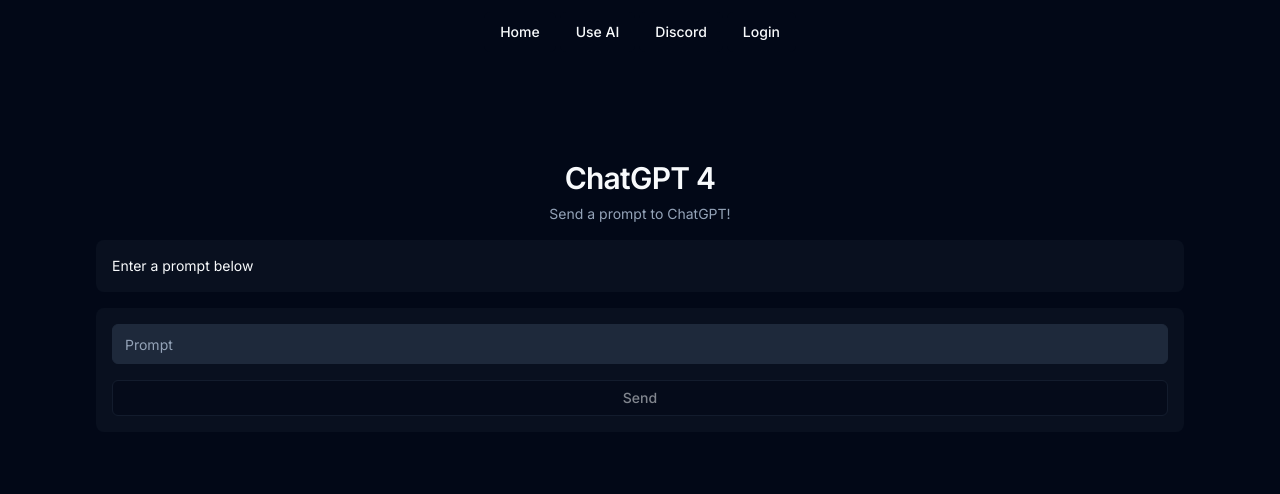
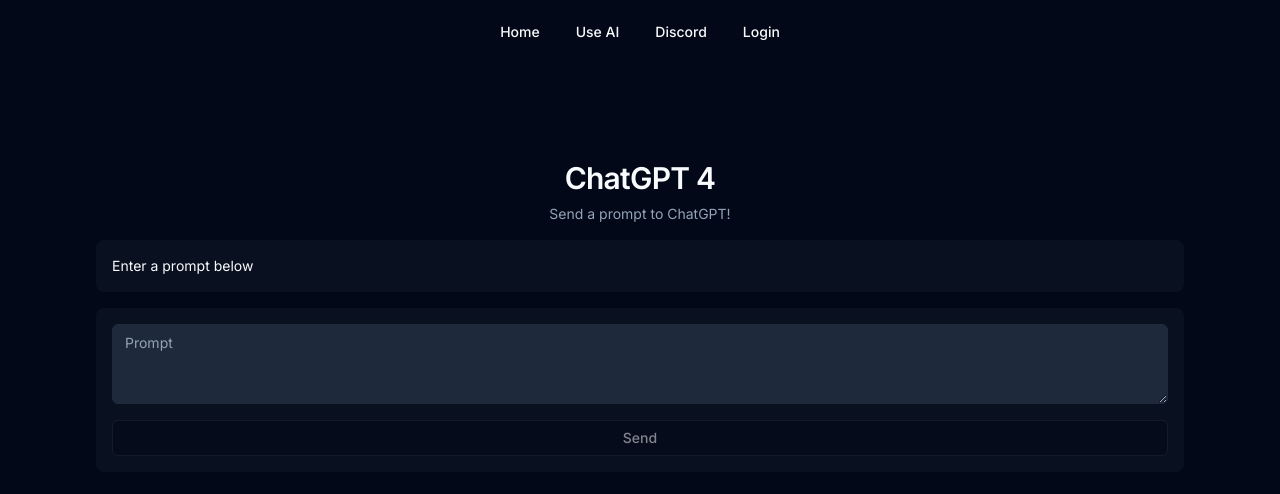
Before and after one commit to Abyscuit/byscuits_site, a Next.js app: page /ai in a window 1280 px wide. Shown: the top 494 px of the page. Built offline with nearby package versions, Linux system fonts and the light colour scheme.

Commit message:
devop: add textarea

```diff
--- a/src/app/ai/page.tsx
+++ b/src/app/ai/page.tsx
@@ -12,9 +12,9 @@
   // FormLabel,
   FormMessage,
 } from "@/components/ui/form";
-import { Input } from "@/components/ui/input";
 import { useState } from 'react';
 import { markdown } from "../../lib/markdown";
+import { Textarea } from '@/components/ui/textarea';
 
 const formSchema = z.object({
   prompt: z.string().min(1, {message: 'Prompt cannot be empty'}),
@@ -22,6 +22,7 @@
 
 export default function AI() {
   const [output, setOutput] = useState('Enter a prompt below');
+  const [loading, setLoading] = useState(false);
   const form = useForm<z.infer<typeof formSchema>>({
     resolver: zodResolver(formSchema),
     defaultValues: {
@@ -30,16 +31,16 @@
   });
 
   function onSubmit(values: z.infer<typeof formSchema>) {
+    setLoading(true);
     const prompt = encodeURI(values.prompt);
     fetch(`http://localhost:8000/gpt?prompt=${prompt}&model=gpt-4`).then(data => {
       data.json().then(d => {
-        const content = d['choices'][0]['message']['content'];
-        // eslint-disable-next-line no-console
-        console.log(content);
+        const content = d['choices'][0]['message']['content']; // Refactor this
         const rendered = markdown.render(content);
         setOutput(rendered);
+        setLoading(false);
       });
-    });
+    }).catch(() => setLoading(false));
   };
 
   return (
@@ -52,23 +53,30 @@
           Send a prompt to ChatGPT!
         </p>
       </div>
-      <div className='space-y-4 p-4 bg-secondary/25 rounded-lg w-full mb-4 overflow-x-auto text-sm' dangerouslySetInnerHTML={{__html: output}} >
+      <div className='space-y-4 p-4 bg-secondary/25 rounded-lg w-full mb-4 overflow-x-auto text-sm 2xl:w-5/6' dangerouslySetInnerHTML={{__html: output}} >
       </div>
       <Form {...form}>
-        <form onSubmit={form.handleSubmit(onSubmit)} className='space-y-4 p-4 bg-secondary/25 rounded-lg w-full'>
+        <form onSubmit={form.handleSubmit(onSubmit)} className='space-y-4 p-4 bg-secondary/25 rounded-lg w-full 2xl:w-5/6'>
           <FormField
             control={form.control}
             name="prompt"
             render={({ field }) => (
               <FormItem>
                 <FormControl>
-                  <Input className='bg-input' placeholder='Prompt' {...field} />
+                  <Textarea className='bg-input' placeholder='Prompt' {...field} />
                 </FormControl>
                 <FormMessage />
               </FormItem>
             )}
           />
-          <Button variant={'outline'} size={'full'} type="submit" disabled={!form.formState.isValid}>Send</Button>
+          <Button
+            variant={'outline'}
+            size={'full'}
+            type="submit"
+            disabled={!form.formState.isValid || loading}
+          >
+            {loading ? 'Waiting for response...' : 'Send'}
+          </Button>
         </form>
       </Form>
     </main>
--- /dev/null
+++ b/src/components/ui/textarea.tsx
@@ -0,0 +1,24 @@
+import * as React from "react";
+
+import { cn } from "@/lib/utils";
+
+export interface TextareaProps
+  extends React.TextareaHTMLAttributes<HTMLTextAreaElement> {}
+
+const Textarea = React.forwardRef<HTMLTextAreaElement, TextareaProps>(
+  ({ className, ...props }, ref) => {
+    return (
+      <textarea
+        className={cn(
+          "flex min-h-[80px] w-full rounded-md border border-input bg-background px-3 py-2 text-sm ring-offset-background placeholder:text-muted-foreground focus-visible:outline-none focus-visible:ring-2 focus-visible:ring-ring focus-visible:ring-offset-2 disabled:cursor-not-allowed disabled:opacity-50",
+          className
+        )}
+        ref={ref}
+        {...props}
+      />
+    );
+  }
+);
+Textarea.displayName = "Textarea";
+
+export { Textarea };
```
